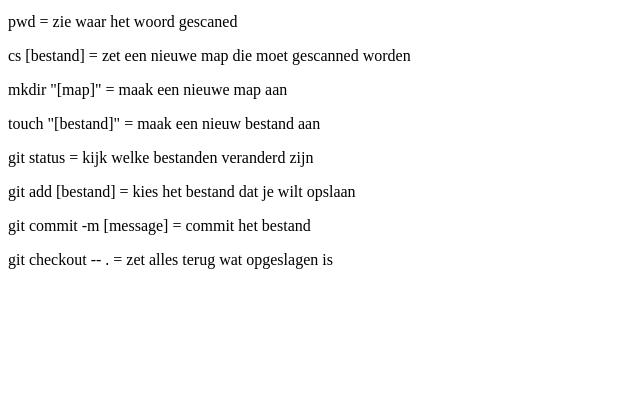
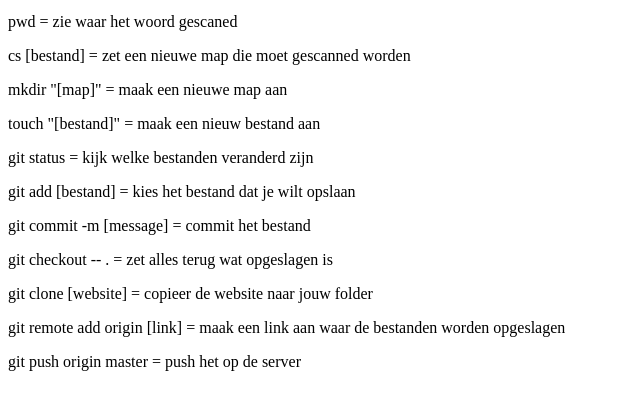
Before and after one commit to gamefreak20/git-test, a plain HTML site: page index.html in a window 1280 px wide. Shown: the part 87-496 px from the top of the page, without its empty margins (0-640 px from the left). Drawn offline with Linux system fonts and the light colour scheme.

Commit message:
laatste commands toegevoegd

```diff
--- a/index.html
+++ b/index.html
@@ -9,3 +9,6 @@
 <p>git add [bestand] = kies het bestand dat je wilt opslaan</p>
 <p>git commit -m [message] = commit het bestand</p>
 <p>git checkout -- . = zet alles terug wat opgeslagen is</p>
+<p>git clone [website] = copieer de website naar jouw folder</p>
+<p>git remote add origin [link] = maak een link aan waar de bestanden worden opgeslagen </p>
+<p>git push origin master = push het op de server </p>
```
